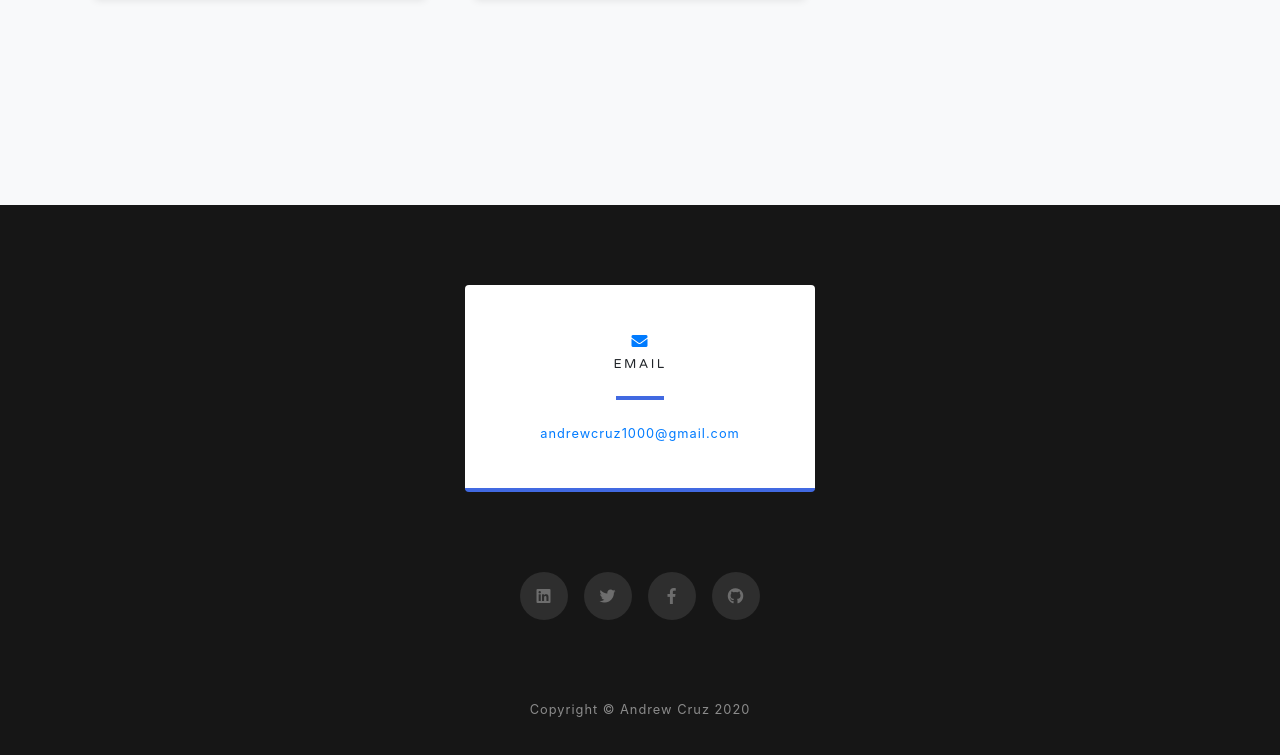
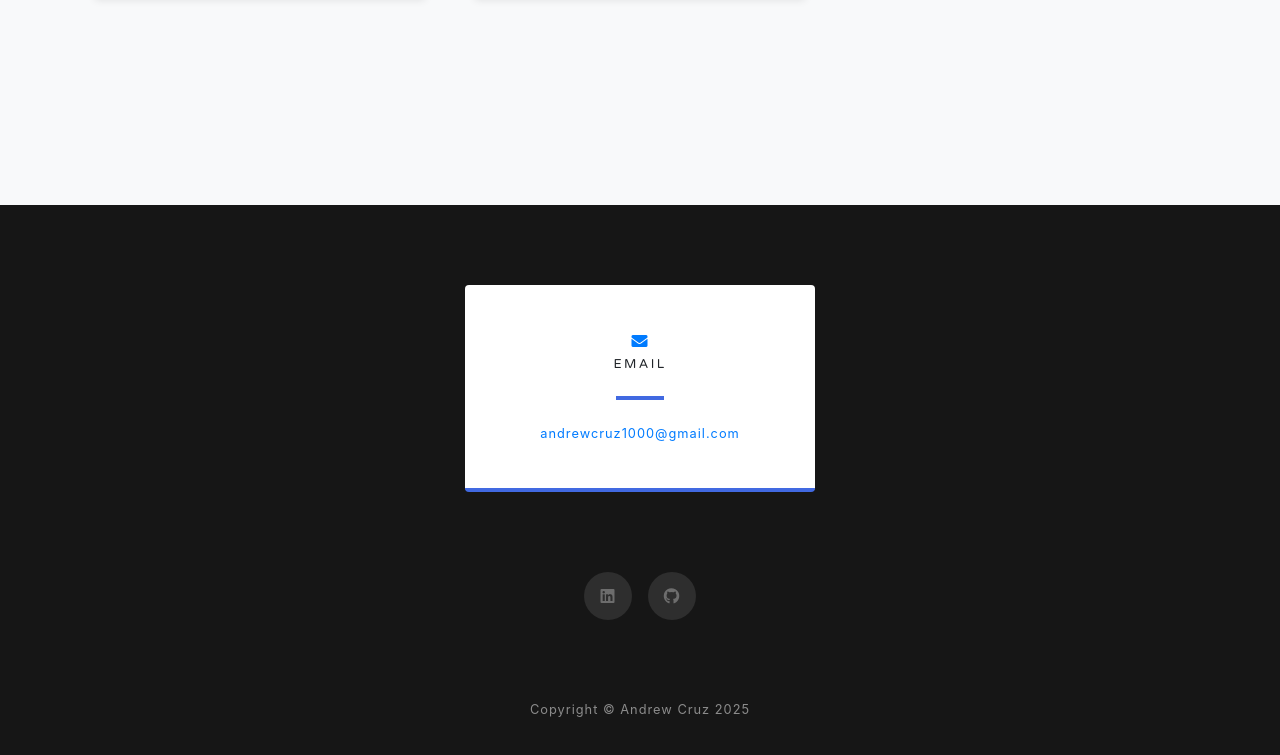
Before and after one commit to andrew-cruz/Website, a website with bundled scripts: page index.html in a window 1280 px wide. Shown: the part 1801-2556 px from the top of the page. Built offline with nearby package versions, Linux system fonts and the light colour scheme.

Commit message:
Update contact and copyright
Updates the contact info to remove
FB and Twitter. Changes the copyright
to 2025

```diff
--- a/index.html
+++ b/index.html
@@ -208,12 +208,6 @@
             <a href="https://www.linkedin.com/in/andrew-cruz-1011/" target="_blank" class="mx-2">
                 <i class="fab fa-linkedin"></i>
             </a>
-          <a href="https://twitter.com/AndrewCruz__" target="_blank" class="mx-2">
-            <i class="fab fa-twitter"></i>
-          </a>
-          <a href="https://www.facebook.com/andrew.cruz.378" target="_blank" class="mx-2">
-            <i class="fab fa-facebook-f"></i>
-          </a>
           <a href="https://github.com/andrew-cruz" target="_blank" class="mx-2">
             <i class="fab fa-github"></i>
           </a>
@@ -225,7 +219,7 @@
     <!-- Footer -->
     <footer class="bg-black small text-center text-white-50">
       <div class="container">
-        Copyright &copy; Andrew Cruz 2020
+        Copyright &copy; Andrew Cruz 2025
       </div>
     </footer>
 
```
